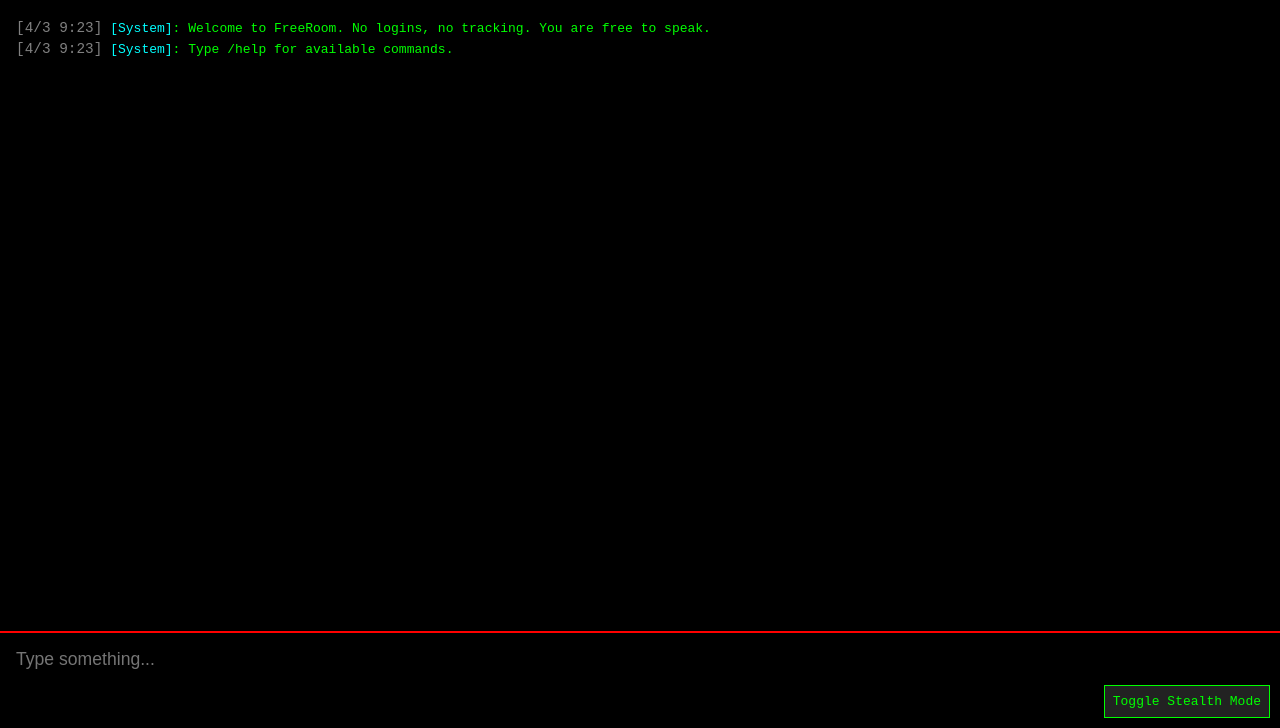
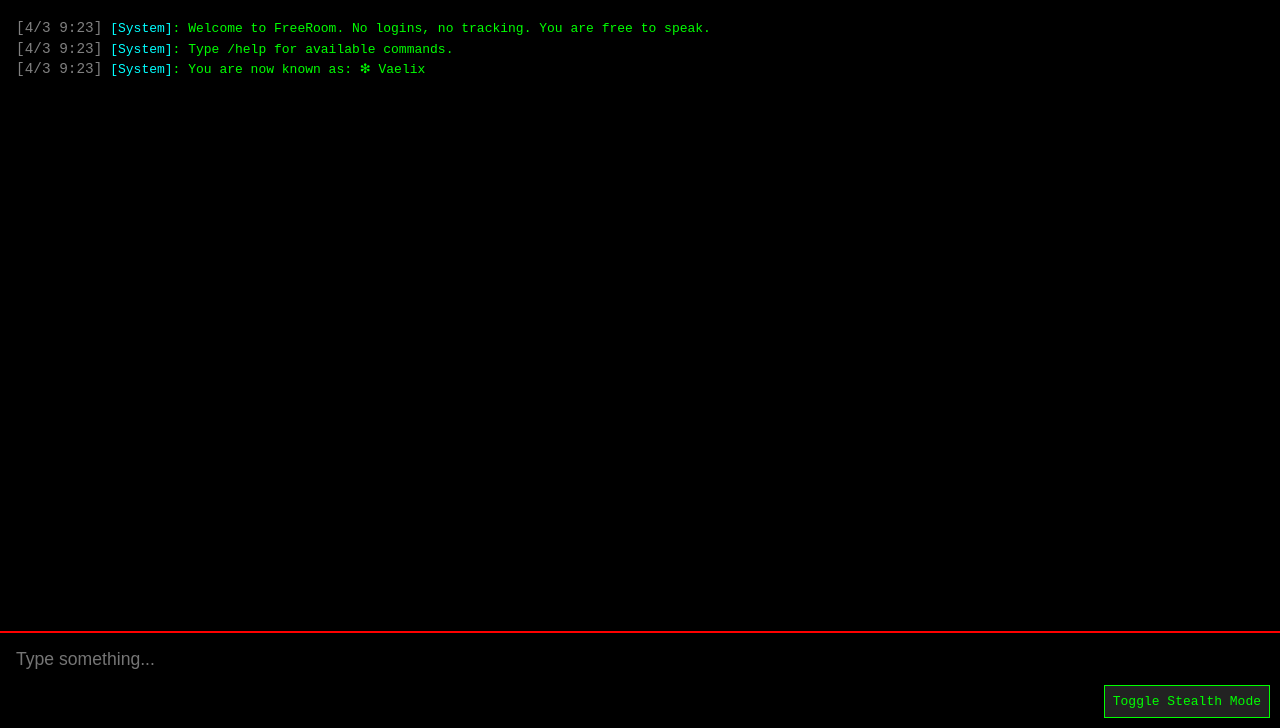
Before and after one commit to Primorum/FreeRoom, a plain HTML site: page index.html in a window 1280 px wide. Shown: the part 72-800 px from the top of the page. Drawn offline with Linux system fonts and the light colour scheme.

Commit message:
GUI Update index.html

```diff
--- a/index.html
+++ b/index.html
@@ -92,26 +92,57 @@
   <div id="stealth-toggle" onclick="toggleStealth()">Toggle Stealth Mode</div>
 
   <script>
+    // Primorum Glyphs: a list of names with corresponding symbolic icons.
+    const glyphs = [
+      { name: "Ashur", icon: "☥" },
+      { name: "Solareth", icon: "☀" },
+      { name: "Vireon", icon: "⚡" },
+      { name: "Nytheron", icon: "🌙" },
+      { name: "Ecliptris", icon: "☾" },
+      { name: "Tharion", icon: "✦" },
+      { name: "Zeyra", icon: "★" },
+      { name: "Velthryn", icon: "✪" },
+      { name: "Kaon", icon: "✷" },
+      { name: "Orunex", icon: "✧" },
+      { name: "Myrrak", icon: "✵" },
+      { name: "Cytherin", icon: "❂" },
+      { name: "Othrael", icon: "❁" },
+      { name: "Drexon", icon: "✩" },
+      { name: "Yllareth", icon: "✮" },
+      { name: "Zenthros", icon: "☬" },
+      { name: "Kairon", icon: "✺" },
+      { name: "Luminar", icon: "☼" },
+      { name: "Vaelix", icon: "❇" },
+      { name: "Xharon", icon: "⚜" }
+    ];
+
+    // Randomly assign a glyph to this visitor.
+    const randomGlyph = glyphs[Math.floor(Math.random() * glyphs.length)];
+    const userId = randomGlyph.icon + " " + randomGlyph.name;
+
+    // Terminal elements
     const terminal = document.getElementById('terminal');
     const input = document.getElementById('chat-input');
-    const userId = 'anonymous' + Math.floor(Math.random() * 9999);
     const stealthToggle = document.getElementById('stealth-toggle');
 
+    // Get current time formatted as [M/D HH:MM]
     function getTime() {
       const now = new Date();
       return `[${now.getMonth()+1}/${now.getDate()} ${now.getHours()}:${String(now.getMinutes()).padStart(2, '0')}]`;
     }
 
+    // Append a message to the terminal, with an optional "system" flag.
     function appendMessage(text, isSystem = false) {
       const div = document.createElement('div');
       div.classList.add('message');
 
-      const isRecent = !isSystem;
+      // Format the message: system messages use cyan color.
       div.innerHTML = isSystem
         ? `<span class="timestamp">${getTime()}</span> <span style="color:cyan;">[System]</span>: ${text}`
         : `<span class="timestamp">${getTime()}</span> <span class="username">${userId}</span>: ${text}`;
 
-      if (isRecent) {
+      // Apply a pulse effect for non-system (new) messages.
+      if (!isSystem) {
         div.classList.add('pulse');
       }
 
@@ -119,10 +150,12 @@
       terminal.scrollTop = terminal.scrollHeight;
     }
 
+    // Toggle "Stealth Mode" to darken the terminal background.
     function toggleStealth() {
       document.body.classList.toggle('stealth');
     }
 
+    // Handle special commands entered by the user.
     function handleCommand(cmd) {
       const lower = cmd.toLowerCase();
       if (lower === '/clear') {
@@ -140,6 +173,7 @@
       return false;
     }
 
+    // Submit the input text as a message.
     function submitInput() {
       const msg = input.value.trim();
       if (!msg) return;
@@ -147,10 +181,10 @@
       if (!handleCommand(msg)) {
         appendMessage(msg);
       }
-
       input.value = '';
     }
 
+    // Submit message on Enter key press.
     input.addEventListener('keydown', function (e) {
       if (e.key === 'Enter') {
         e.preventDefault();
@@ -158,8 +192,11 @@
       }
     });
 
+    // Welcome messages
     appendMessage("Welcome to FreeRoom. No logins, no tracking. You are free to speak.", true);
     appendMessage("Type /help for available commands.", true);
+    // Inform the visitor of their assigned glyph handle.
+    appendMessage("You are now known as: " + userId, true);
   </script>
 </body>
 </html>
```
